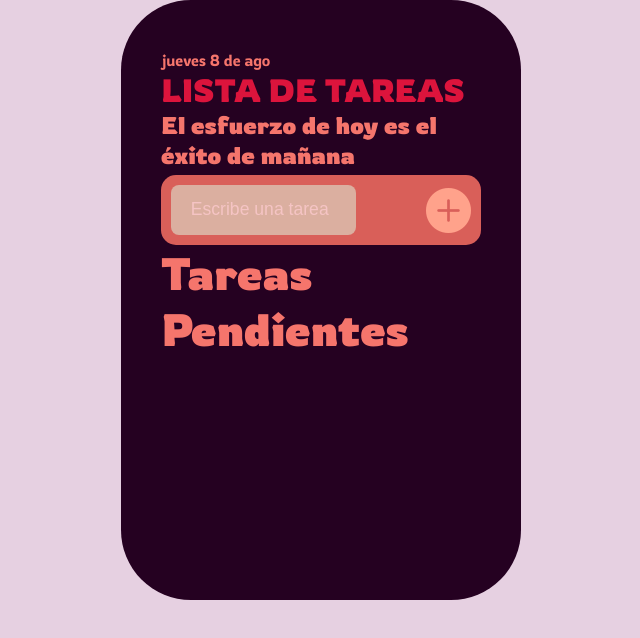
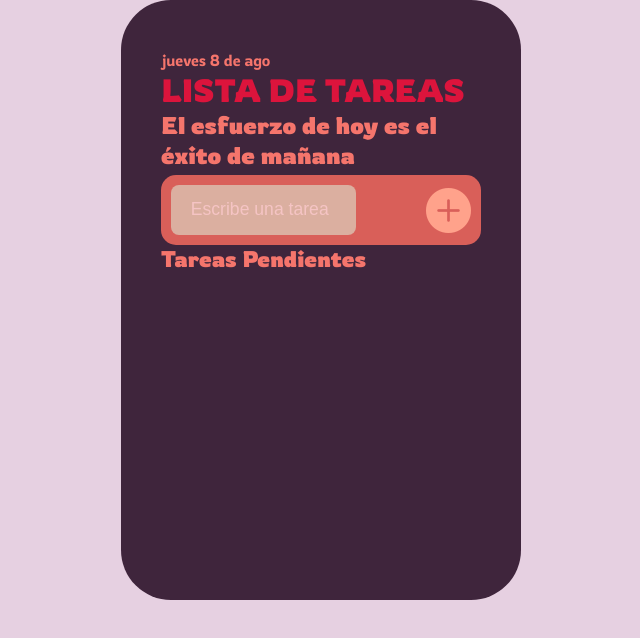
Before and after one commit to yeyaMI17/Lista-Tareas, a plain HTML site: page index.html in a window 1280 px wide. Shown: the whole page, without its empty margins (319-959 px from the left). Drawn offline with nearby package versions, Linux system fonts and the light colour scheme.

Commit message:
Actualizar fondo

```diff
--- a/style.css
+++ b/style.css
@@ -21,13 +21,14 @@ h1{
     color:crimson
 }
 .contenedor{
-    background-color: #250121;
-    max-width: 80%;
+    background-color: #3f253c;
+    max-width: 95%;
     width: 400px;
     height: 600px;
+    max-height: 1000px;
     margin: 0 auto;
     padding: 40px;
-    border-radius: 70px;
+    border-radius: 50px;
 }
 .encabezado{
     padding: 10px 0 5px 0;
@@ -72,17 +73,17 @@ h1{
     background-color: #DBAFA0;
     border-radius: 15px;
     padding: 10px;
-    color: #522258;
+    color: #851134;
     margin: 5px 0;
     display: flex;
     align-items: center;
     justify-content: space-between;
 }
 .tareas{
-    font-size: 30px;
+    font-size: 15px;
 }
 .tareas p{
-    font-weight: 600;
+    font-weight: 300;
 }
 .tareas i:hover{
     color:azure;
@@ -90,5 +91,5 @@ h1{
 }
 .tachado{
     text-decoration: line-through;
-    color: #8C3061;
+    color: #c0194b;
 }
```
